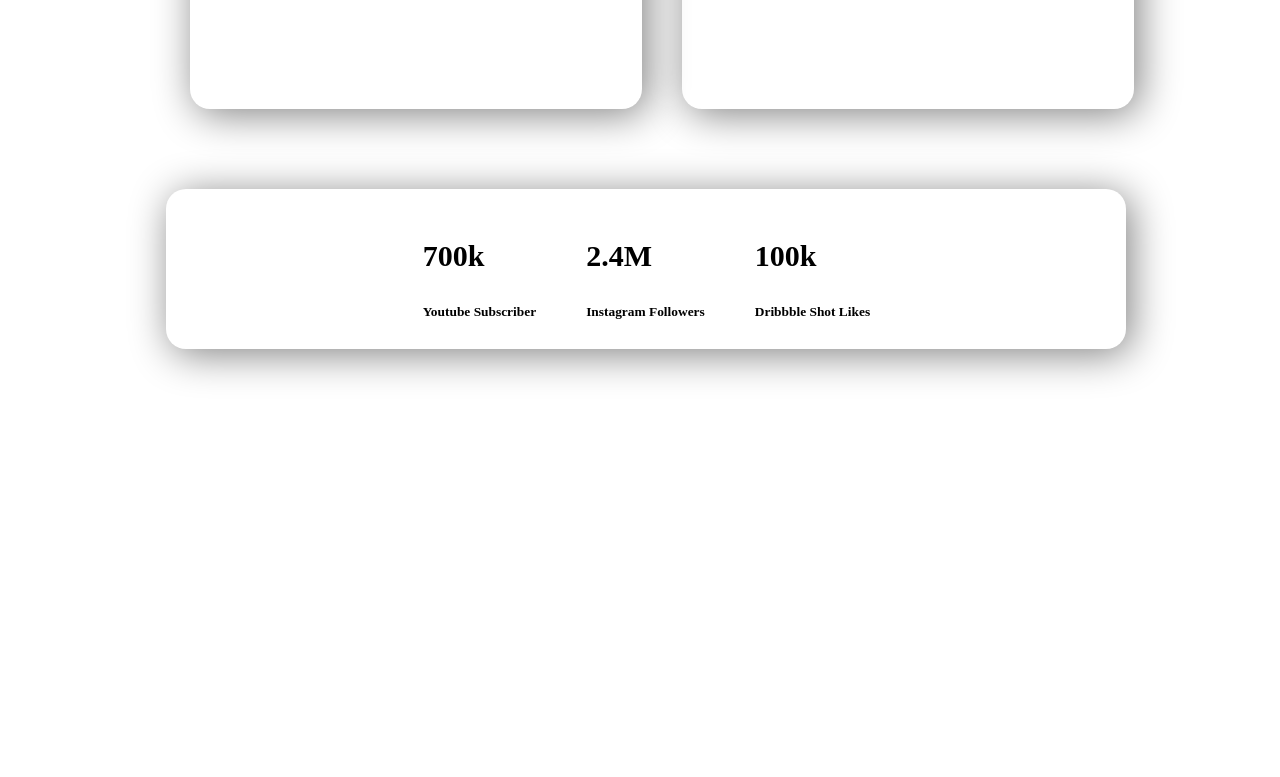
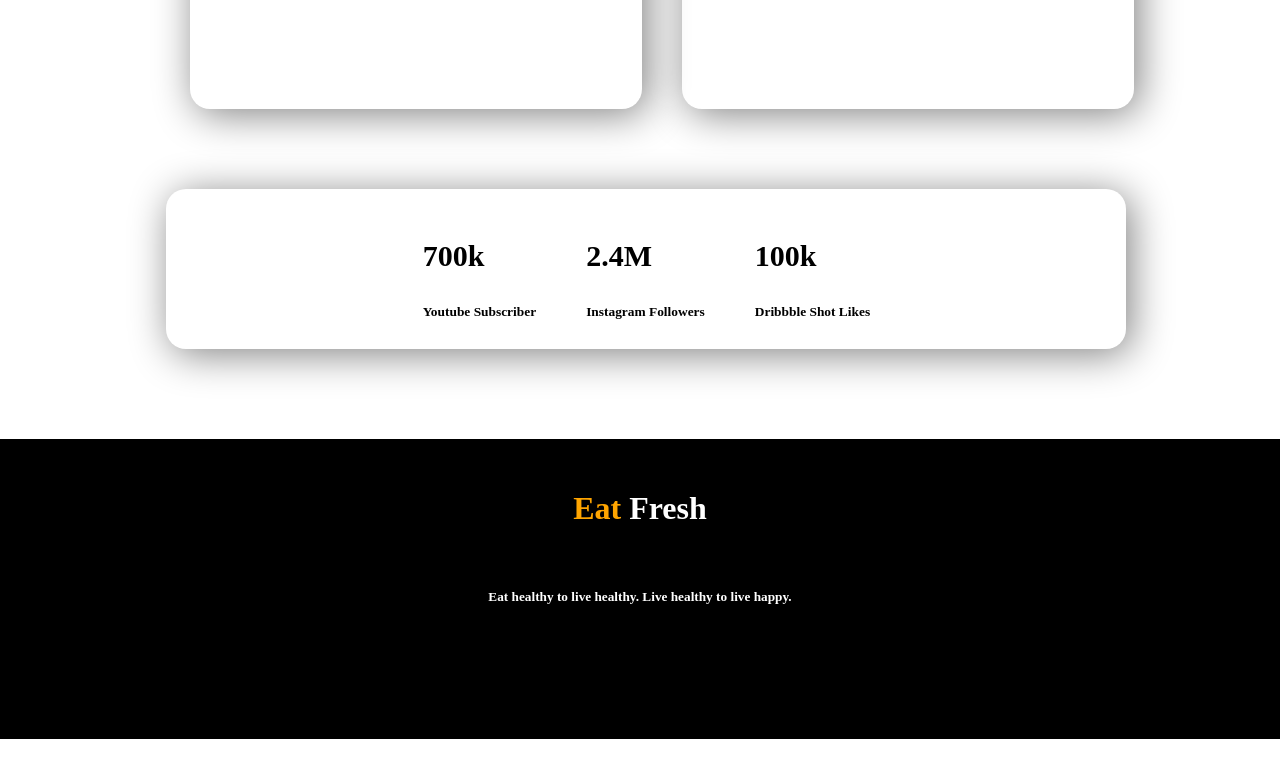
Before and after one commit to mdmasudrana271/eat-healthy, a plain HTML site: page index.html in a window 1280 px wide. Shown: the part 2697-3474 px from the top of the page. After the commit the page ends 3436 px from the top, so only its background shows below. Drawn offline with Linux system fonts and the light colour scheme; a web font is replaced by a local one.

Commit message:
added footer

```diff
--- a/index.html
+++ b/index.html
@@ -6,6 +6,11 @@
     <meta http-equiv="X-UA-Compatible" content="IE=edge">
     <meta name="viewport" content="width=device-width, initial-scale=1.0">
     <title>eat-healthy</title>
+    <link rel="preconnect" href="https://fonts.googleapis.com">
+    <link rel="preconnect" href="https://fonts.gstatic.com" crossorigin>
+    <link
+        href="https://fonts.googleapis.com/css2?family=Caveat:wght@400;500&family=Finlandica&family=Poppins&family=The+Nautigal&display=swap"
+        rel="stylesheet">
     <link rel="stylesheet" href="style.css">
 </head>
 
@@ -71,8 +76,13 @@
             <h6>Dribbble Shot Likes</h6>
         </div>
     </section>
-
+    <div class="footer">
+        <h1><span class="eat">Eat</span> Fresh</h1>
+        <br>
+        <h5>Eat healthy to live healthy. Live healthy to live happy.</h5>
+    </div>
 
 </body>
 
+
 </html>
--- a/style.css
+++ b/style.css
@@ -108,7 +108,7 @@ span{
     width: 75%;
     height: 20vh;
     margin-left: 13%;
-    margin-bottom: 500px;
+    margin-bottom: 90px;
 
 
 }
@@ -116,3 +116,11 @@ span{
     margin: 25px;
     font-size: 20px;
 }
+
+.footer{
+    background-color: black;
+    height: 30vh;
+    text-align: center;
+    padding: 30px;
+    color: #fff;
+}
```
